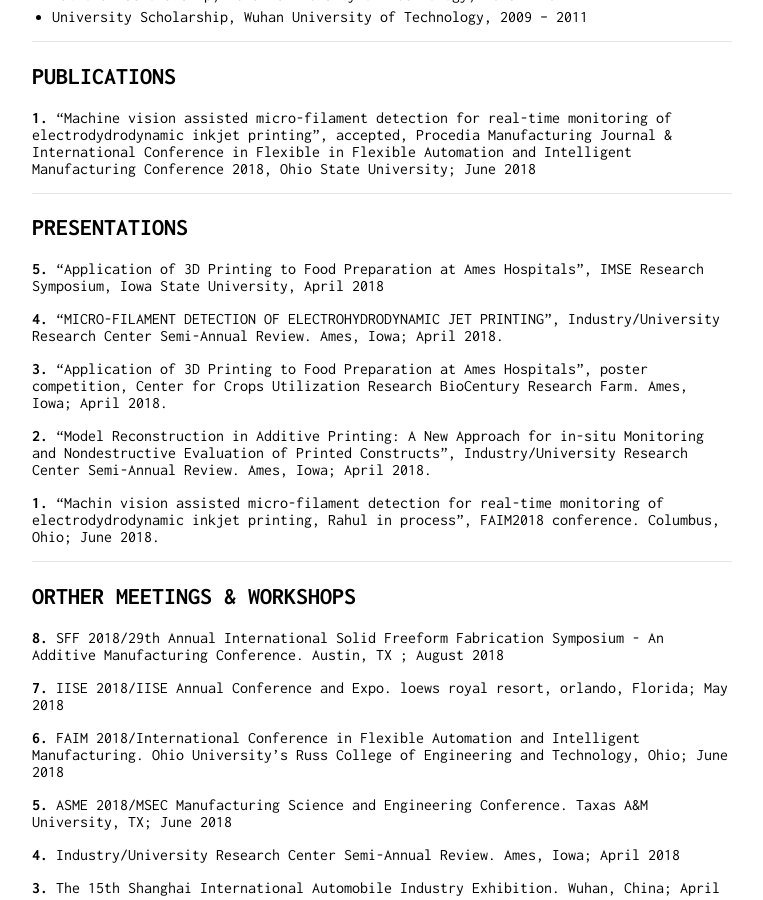
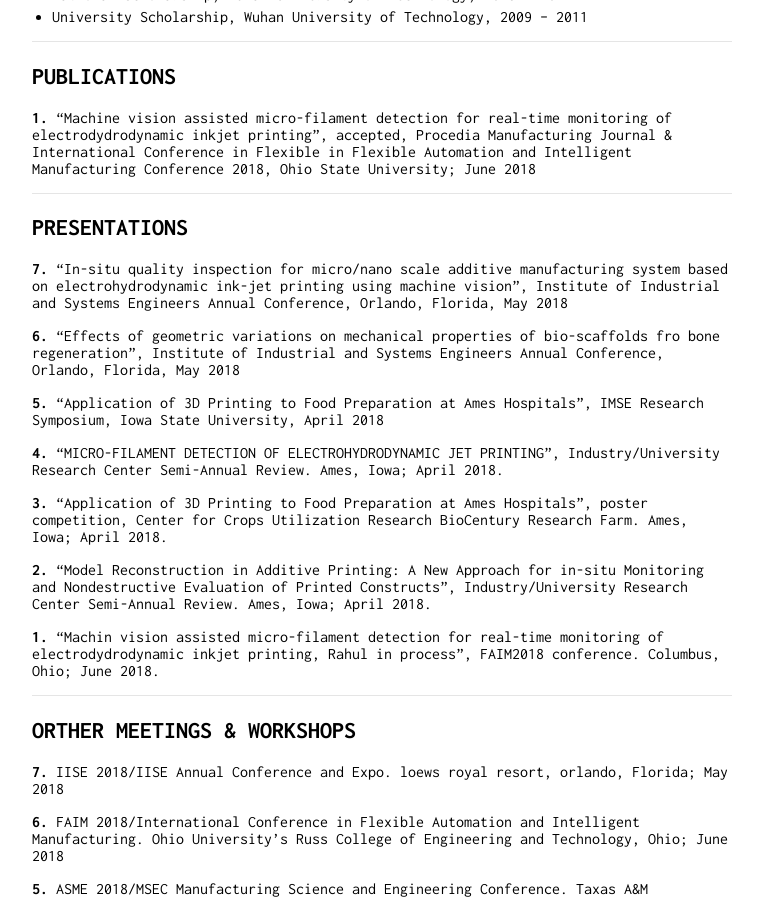
Before and after one commit to zhangxiao2018/zhangxiao2018.github.io, a Jekyll site: the page built from index.md, in a window 1280 px wide and 900 px high, scrolled down 1819 px. Shown: the whole window, without its empty margins (258-1021 px from the left). Built offline with Jekyll 4.4.1, drawn with Linux system fonts in a browser that asks for light colours; our own code applies the rules of GitHub Pages for plain Markdown files.

Commit message:
Update index.md

```diff
--- a/index.md
+++ b/index.md
@@ -89,6 +89,10 @@
 
 - - -
 ## PRESENTATIONS
+**7.** “In-situ quality inspection for micro/nano scale additive manufacturing system based on electrohydrodynamic ink-jet printing using machine vision”, Institute of Industrial and Systems Engineers Annual Conference, Orlando, Florida, May 2018
+
+**6.** “Effects of geometric variations on mechanical properties of bio-scaffolds fro bone regeneration”, Institute of Industrial and Systems Engineers Annual Conference, Orlando, Florida, May 2018
+
 **5.** “Application of 3D Printing to Food Preparation at Ames Hospitals”, IMSE Research Symposium, Iowa State University, April 2018
 
 **4.** “MICRO-FILAMENT DETECTION OF ELECTROHYDRODYNAMIC JET PRINTING”, Industry/University Research Center Semi-Annual Review. Ames, Iowa; April 2018.
@@ -101,8 +105,6 @@
 
 - - -
 ## ORTHER MEETINGS & WORKSHOPS
-**8.** SFF 2018/29th Annual International Solid Freeform Fabrication Symposium - An Additive Manufacturing Conference. Austin, TX ; August 2018
-
 **7.** IISE 2018/IISE Annual Conference and Expo. loews royal resort, orlando, Florida; May 2018
 
 **6.** FAIM 2018/International Conference in Flexible Automation and Intelligent Manufacturing. Ohio University’s Russ College of Engineering and Technology, Ohio; June 2018
```
